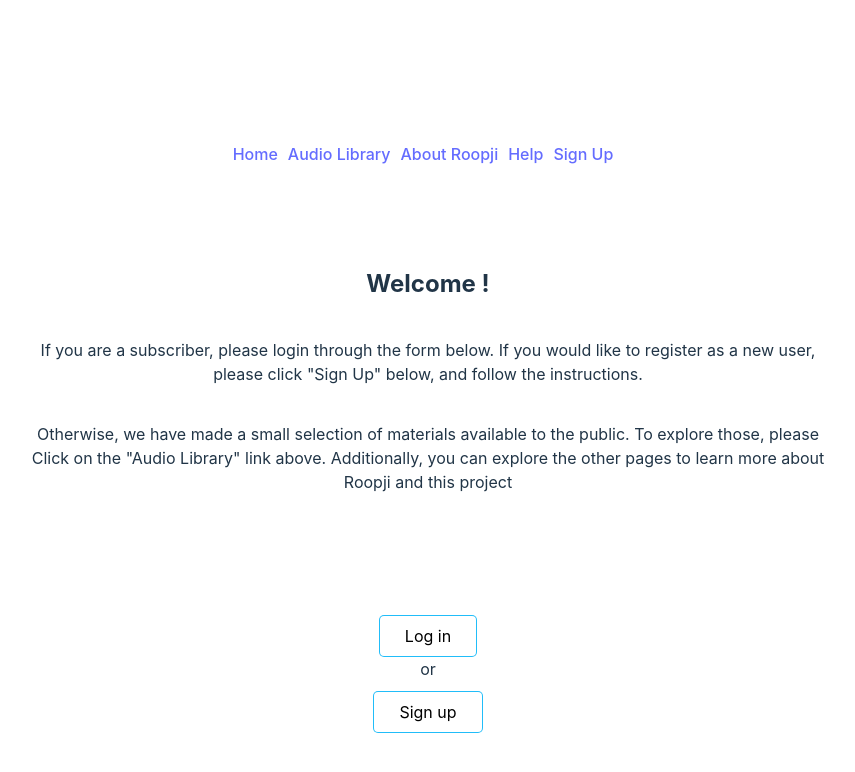
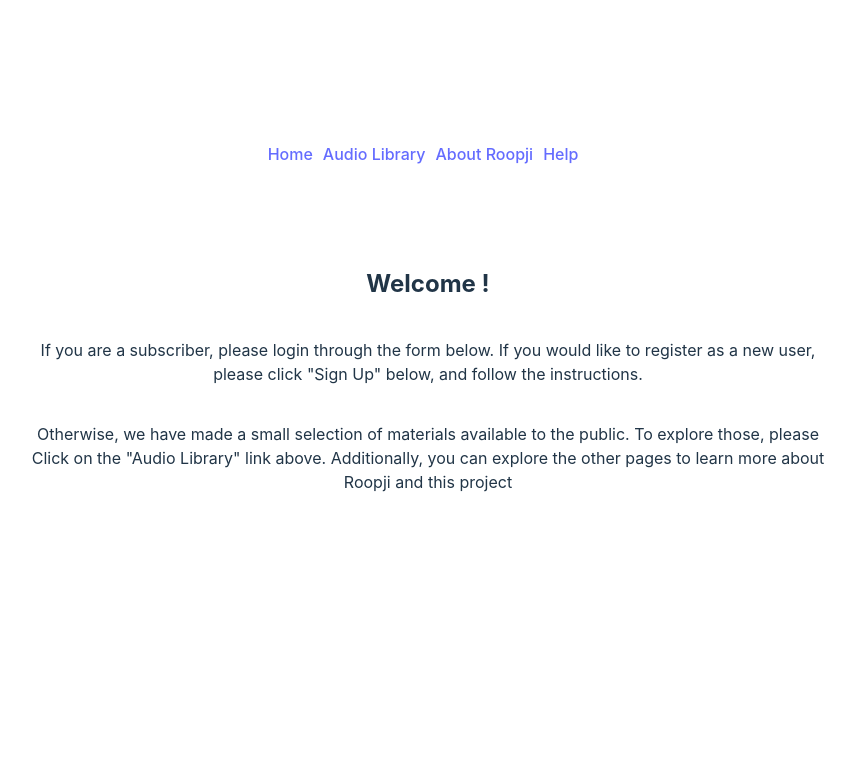
Before and after one commit to tomekregulski/roop-verma-archive-client, a React (Vite) app: page / in a window 1280 px wide. Shown: the top 772 px of the page, without its empty margins (212-1067 px from the left). Built offline with nearby package versions, Linux system fonts and the light colour scheme; no server answers.

Commit message:
disable signup

```diff
--- a/src/components/Navbar/Navbar.tsx
+++ b/src/components/Navbar/Navbar.tsx
@@ -30,7 +30,7 @@
             <Link to="library" className="nav--links-link">
               Help
             </Link>
-            {isAuth === true ? (
+            {/* {isAuth === true ? (
               <>
                 <Link to="account" className="nav--links-link">
                   Account Info
@@ -40,7 +40,7 @@
               <Link to="signup" className="nav--links-link">
                 Sign Up
               </Link>
-            )}
+            )} */}
           </span>
         </div>
       </div>
--- a/src/views/Welcome.tsx
+++ b/src/views/Welcome.tsx
@@ -22,7 +22,7 @@
             above. Additionally, you can explore the other pages to learn more about
             Roopji and this project
           </p>
-          <Login />
+          {/* <Login /> */}
         </>
       ) : (
         <>
```
